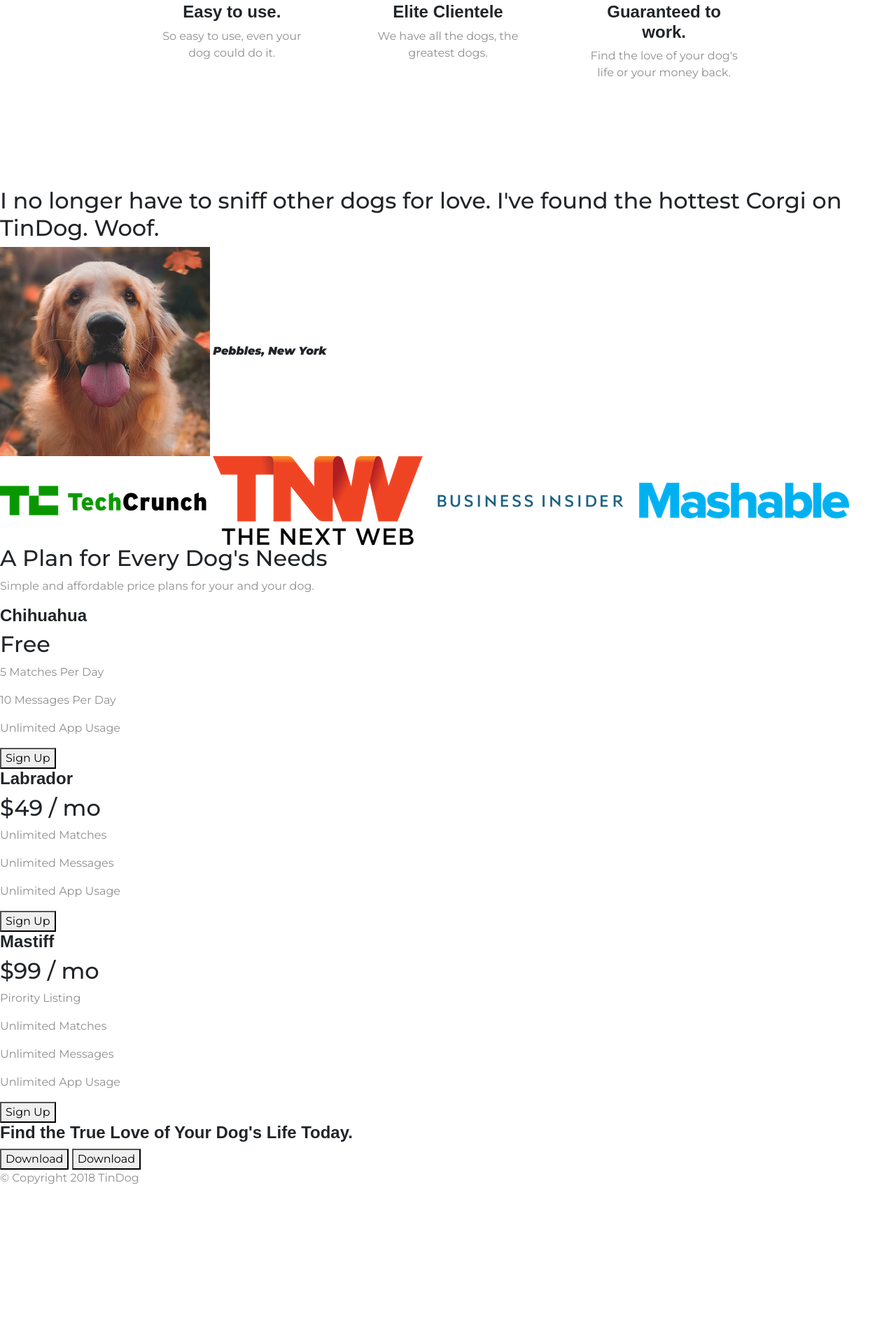
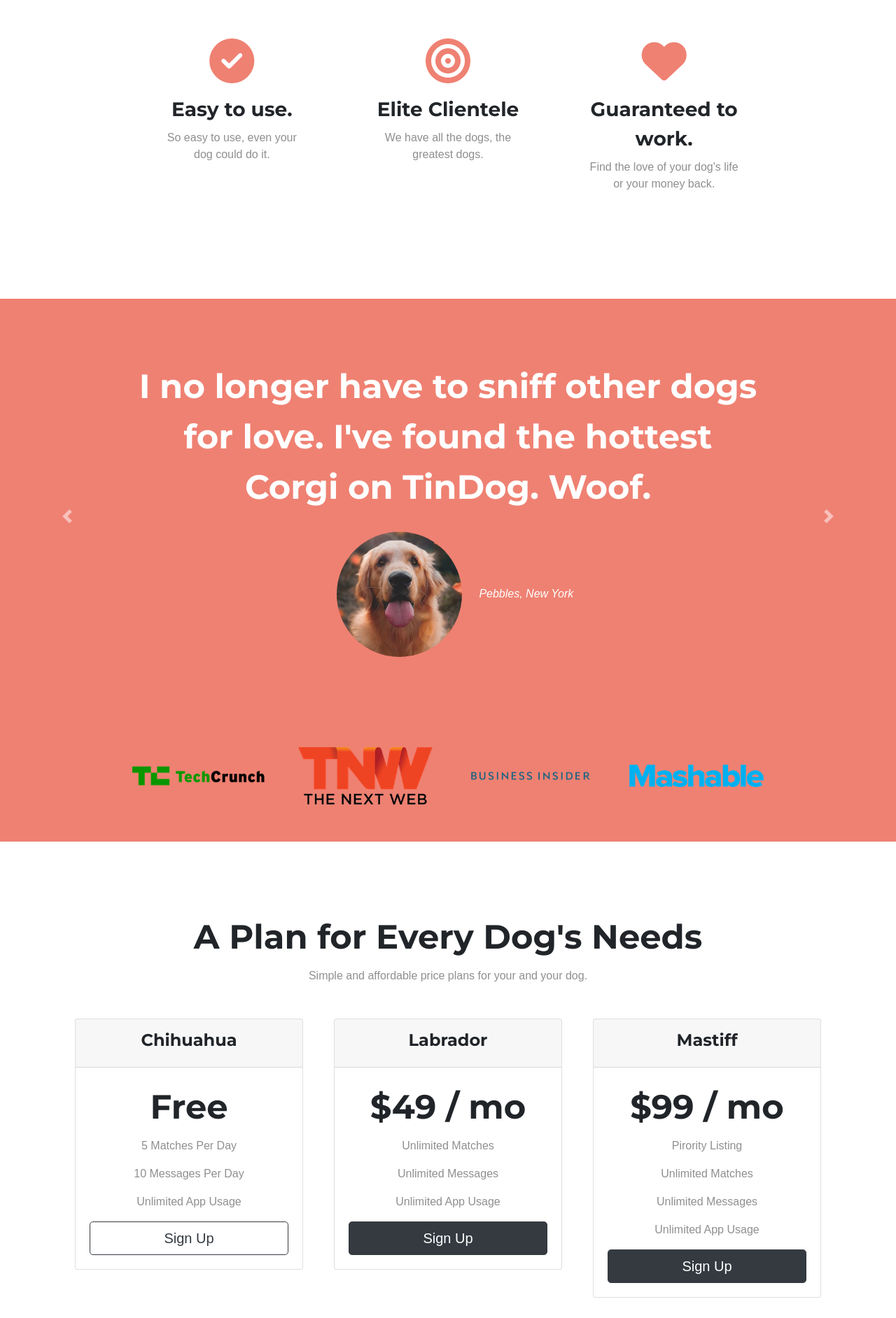
Before and after one commit to Olexandr25/TinDog-Start, a plain HTML site: page index.html in a window 1280 px wide. Shown: the part 916-2800 px from the top of the page at 70% size. Before the commit the page ends 2628 px from the top, so only its background shows below. Drawn offline with nearby package versions, Linux system fonts and the light colour scheme.

Commit message:
Finished intermediate Bootstrap

```diff
--- a/css/styles.css
+++ b/css/styles.css
@@ -1,21 +1,20 @@
 body{
-    font-family: Montserrat, sans-serif;
+    font-family: Montserrat-bold, sans-serif;
+    text-align: center;
 }
 
-#title {
-    background-color: #ff4c68;
-    color: #fff;
+h1, h2, h3, h4, h5, h6 {
+    font-family: "Montserrat", sans-serif;
+    font-weight: bold;
+    line-height: 1.5;
+}
+
+p {
+    color: #8f8f8f;
 }
 
 .container-fluid {
-    padding: 3% 15%;
-}
-
-h1 {
-    font-family: Montserrat-Black, sans-serif;
-    font-size: 3.5rem;
-    font-weight: bold;
-    line-height: 1.5;
+    padding: 7% 15%;
 }
 
 /*Navigation Bar*/
@@ -44,22 +43,38 @@ h1 {
     margin: 5% 3% 5% 0;
 }
 
+/*Tittle section*/
+#title {
+    background-color: #ff4c68;
+    color: #fff;
+    text-align: left;
+}
+
+.title-text {
+    font-size: 3.5rem;
+}
+
+#title .container-fluid {
+    padding: 3% 15% 7% ;
+}
+
 /*Tittle Image*/
 .tittle-image {
-    width: 60%;
-    transform: rotate(45deg);
+    width: 70%;
+    transform: rotate(25deg);
     position: relative;
     top: 50px;
-    left: 100px;
+    left: 30%;
+
 }
 
 /*Features*/
 #features {
-    padding: 7% 15%;
+    background-color: #fff;
+    position: relative;
 }
 
 .feature-box {
-    text-align: center;
     padding: 5%;
 }
 
@@ -72,13 +87,98 @@ h1 {
     color: #ff4c68;
 }
 
-h3 {
-    font-family: Montserrat-bold, sans-serif;
-    font-weight: bold;
+/*Testimonial section*/
+#testimonials {
+    background-color: #ef8172;
+    color: #fff;
+}
+
+.testimonial-text {
+    font-size: 3rem;
+}
+
+.testimonail-img {
+    width: 20%;
+    border-radius: 100%;
+    margin: 20px;
+}
+
+/*Press section*/
+#press {
+    background-color: #ef8172;
+    padding-bottom: 3%;
+}
+
+.press-logo {
+    width: 15%;
+    margin: 20px 20px 15px;
+}
+
+/*Pricing section*/
+#pricing {
+    padding: 100px;
+}
+
+.price-text {
+    font-size: 3rem;
+}
+
+.pricing-text {
     font-size: 1.5rem;
 }
 
-p {
-    font-family: Montserrat, sans-serif;
+.pricing-column {
+    padding: 3% 2%;
+}
+
+/*Call to Action - section*/
+#cta {
+    background-color: #ff4c68;
+    color: #fff;
+
+}
+
+.cta {
+    padding: 10% 15%;
+    line-height: 1.5;
+}
+
+.cta-text {
+    font-family: Montserrat-Black, sans-serif;
+    font-size: 4rem;
+    line-height: 1.5;
+    font-weight: bold;
+}
+
+/*Footer section*/
+#footer {
+    background-color: #fff;
+}
+
+.footer-logo {
+    color: black;
+    margin: 10px 20px 20px;
+
+}
+
+.footer-text {
     color: #8f8f8f;
+    line-height: 1.5;
+    font-family: "Montserrat", sans-serif;
 }
+
+.download-button-footer {
+    margin: 7% 3% 1% 0;
+}
+
+/*Media section*/
+@media (max-width: 1118px) {
+    .tittle-image {
+        position: static;
+        transform: rotate(0);
+    }
+
+    #title {
+        text-align: center;
+    }
+}
--- a/index.html
+++ b/index.html
@@ -33,9 +33,9 @@
 
         <div class="collapse navbar-collapse" id="navbarTogglerDemo02">
           <ul class="navbar-nav ml-auto">
-          <li class="nav-item"><a class="nav-link">Contact</a></li>
-          <li class="nav-item"><a class="nav-link">Pricing</a></li>
-          <li class="nav-item"><a class="nav-link">Download</a></li>
+            <li class="nav-item"><a class="nav-link" href="#footer">Contact</a></li>
+            <li class="nav-item"><a class="nav-link" href="#pricing">Pricing</a></li>
+            <li class="nav-item"><a class="nav-link" href="#cta">Download</a></li>
           </ul>
         </div>
       </nav>
@@ -44,14 +44,17 @@
       <!-- Title -->
 
       <div class="row">
+
         <div class="col-lg-6">
-        <h1>Meet new and interesting dogs nearby.</h1>
+          <h1 class="title-text">Meet new and interesting dogs nearby.</h1>
           <button type="button" class="btn btn-dark btn-lg download-button"><i class="fab fa-apple"></i> Download</button>
           <button type="button" class="btn btn-outline-light btn-lg download-button"><i class="fab fa-google-play"></i> Download</button>
         </div>
+
         <div col-lg-6>
           <img class="tittle-image" src="images/iphone6.png" alt="iphone-mockup">
         </div>
+
       </div>
 
     </div>
@@ -62,6 +65,8 @@
   <!-- Features -->
 
   <section id="features">
+
+    <div class="container-fluid">
       <div class="row">
 
         <div class="feature-box col-lg-4">
@@ -83,24 +88,37 @@
         </div>
       </div>
     </div>
-  </section>
 
 
-
+  </section>
 
 
   <!-- Testimonials -->
 
+
   <section id="testimonials">
 
-    <h2>I no longer have to sniff other dogs for love. I've found the hottest Corgi on TinDog. Woof.</h2>
-    <img src="images/dog-img.jpg" alt="dog-profile">
+    <div id="testimonial-corusel" class="carousel slide" data-ride="false">
+      <div class="carousel-inner">
+        <div class="carousel-item active container-fluid">
+          <h2 class="testimonial-text" >I no longer have to sniff other dogs for love. I've found the hottest Corgi on TinDog. Woof.</h2>
+          <img class="testimonail-img" src="images/dog-img.jpg" alt="dog-profile">
           <em>Pebbles, New York</em>
-
-    <!-- <h2 class="testimonial-text">My dog used to be so lonely, but with TinDog's help, they've found the love of
+        </div>
+        <div class="carousel-item container-fluid">
+          <h2 class="testimonial-text">My dog used to be so lonely, but with TinDog's help, they've found the love of
             their life. I think.</h2>
-    <img class="testimonial-image" src="images/lady-img.jpg" alt="lady-profile">
-    <em>Beverly, Illinois</em> -->
+          <img class="testimonail-img" src="images/lady-img.jpg" alt="lady-profile">
+          <em>Beverly, Illinois</em>
+        </div>
+      </div>
+      <a class="carousel-control-prev" href="#testimonial-corusel" role="button" data-slide="prev">
+        <span class="carousel-control-prev-icon" aria-hidden="true"></span>
+      </a>
+      <a class="carousel-control-next" href="#testimonial-corusel" role="button" data-slide="next">
+        <span class="carousel-control-next-icon" aria-hidden="true"></span>
+      </a>
+    </div>
 
   </section>
 
@@ -108,10 +126,10 @@
   <!-- Press -->
 
   <section id="press">
-    <img src="images/TechCrunch.png" alt="tc-logo">
-    <img src="images/tnw.png" alt="tnw-logo">
-    <img src="images/bizinsider.png" alt="biz-insider-logo">
-    <img src="images/mashable.png" alt="mashable-logo">
+    <img class="press-logo" src="images/TechCrunch.png" alt="tc-logo">
+    <img class="press-logo" src="images/tnw.png" alt="tnw-logo">
+    <img class="press-logo" src="images/bizinsider.png" alt="biz-insider-logo">
+    <img class="press-logo" src="images/mashable.png" alt="mashable-logo">
 
   </section>
 
@@ -120,33 +138,60 @@
 
   <section id="pricing">
 
-    <h2>A Plan for Every Dog's Needs</h2>
+    <h2 class="price-text">A Plan for Every Dog's Needs</h2>
     <p>Simple and affordable price plans for your and your dog.</p>
 
 
-    <h3>Chihuahua</h3>
-    <h2>Free</h2>
+    <div class="row">
+      <div class="pricing-column col-lg-4 col-md-6">
+        <div class="card">
+          <div class="card-header">
+            <h3 class="pricing-text">Chihuahua</h3>
+          </div>
+          <div class="card-body">
+            <h2 class="price-text">Free</h2>
             <p>5 Matches Per Day</p>
             <p>10 Messages Per Day</p>
             <p>Unlimited App Usage</p>
-    <button type="button">Sign Up</button>
+            <button type="button" class="btn btn-lg btn-block btn-outline-dark">Sign Up</button>
+          </div>
+        </div>
+      </div>
 
-
-    <h3>Labrador</h3>
-    <h2>$49 / mo</h2>
+      <div class="pricing-column col-lg-4 col-md-6">
+        <div class="card">
+          <div class="card-header">
+            <h3 class="pricing-text">Labrador</h3>
+          </div>
+          <div class="card-body">
+            <h2 class="price-text">$49 / mo</h2>
             <p>Unlimited Matches</p>
             <p>Unlimited Messages</p>
             <p>Unlimited App Usage</p>
-    <button type="button">Sign Up</button>
+            <button type="button" class="btn btn-lg btn-block btn-dark">Sign Up</button>
+          </div>
+        </div>
+      </div>
 
-
-    <h3>Mastiff</h3>
-    <h2>$99 / mo</h2>
+      <div class="pricing-column col-lg-4">
+        <div class="card">
+          <div class="card-header">
+            <h3  class="pricing-text">Mastiff</h3>
+          </div>
+          <div class="card-body">
+            <h2 class="price-text">$99 / mo</h2>
             <p>Pirority Listing</p>
             <p>Unlimited Matches</p>
             <p>Unlimited Messages</p>
             <p>Unlimited App Usage</p>
-    <button type="button">Sign Up</button>
+            <button type="button" class="btn btn-lg btn-block btn-dark">Sign Up</button>
+          </div>
+        </div>
+      </div>
+
+      </div>
+
+
 
   </section>
 
@@ -154,19 +199,29 @@
   <!-- Call to Action -->
 
   <section id="cta">
+    <div class="container-fluid">
+      <div class="cta">
+        <h3 class="cta-text">Find the True Love of Your Dog's Life Today.</h3>
+        <button type="button" class="btn btn-dark btn-lg download-button-footer"><i class="fab fa-apple"></i> Download</button>
+        <button type="button" class="btn btn-outline-light btn-lg download-button-footer"><i class="fab fa-google-play"></i> Download</button>
+      </div>
+    </div>
+  </section>
 
-    <h3>Find the True Love of Your Dog's Life Today.</h3>
-    <button type="button">Download</button>
-    <button type="button">Download</button>
-
-  </section>
 
 
   <!-- Footer -->
 
   <footer id="footer">
-
+    <div class="container-fluid">
+      <div class="footer-text">
+        <i class="footer-logo fab fa-twitter"></i>
+        <i class="footer-logo fab fa-facebook-f"></i>
+        <i class="footer-logo fab fa-instagram"></i>
+        <i class="footer-logo fas fa-envelope"></i>
         <p>© Copyright 2018 TinDog</p>
+    </div>
+    </div>
 
   </footer>
 
```
Lines whose indentation alone changed are shown as unchanged.
